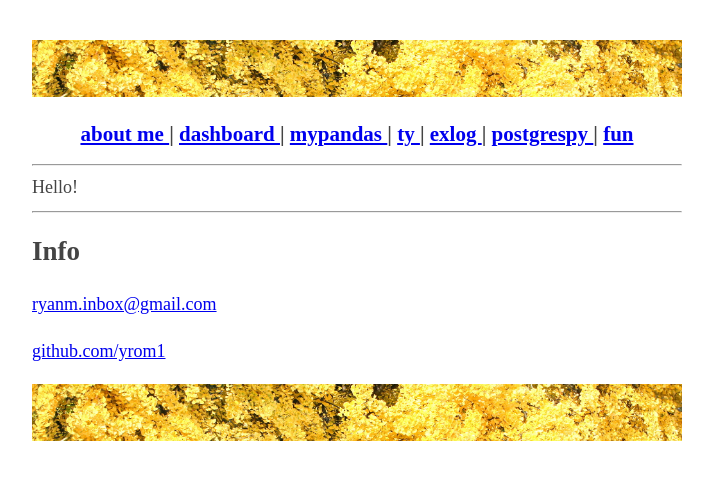
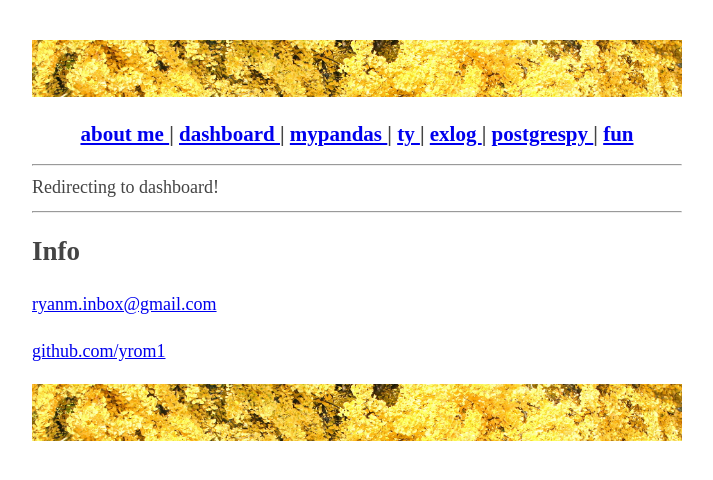
Before and after one commit to yrom1/flask-dashboard, a Flask app: page / in a window 1280 px wide. Shown: the top 480 px of the page, without its empty margins (283-996 px from the left). Run offline with Flask 2, Linux system fonts and the light colour scheme.

Commit message:
Add redirect to dashboard from root page logic

```diff
--- a/app.py
+++ b/app.py
@@ -66,12 +66,12 @@ def markdown_readme_to_html(url: str) -> str:
     return html
 
 
-def render(content, *, style=""):
+def render(content, *, head=""):
     # NOTE Must trust content!
     return render_template(
         "layout.html",
         content=Markup(bs(content, features="lxml").prettify()),
-        style=Markup(style),
+        head=Markup(head),
     )
 
 
@@ -81,7 +81,14 @@ def render(content, *, style=""):
 
 @app.route("/")
 def index() -> str:
-    return render("Hello!")
+    return render(
+        "Redirecting to dashboard!",
+        head=dedent(
+            """
+        <meta http-equiv="refresh" content="2; url=/dashboard" />
+        """
+        ),
+    )
 
 
 @app.route("/about")
@@ -143,7 +150,7 @@ def dashboard() -> str:
         </p>\
         """
         ),
-        style=dedent(
+        head=dedent(
             """
             <style>
                 img {
--- a/templates/layout.html
+++ b/templates/layout.html
@@ -9,7 +9,7 @@
         Ryan's website.
     </title>
     <link href="/static/styles.css" rel="stylesheet" />
-    {{ style }}
+    {{ head }}
 </head>
 
 <body>
```
